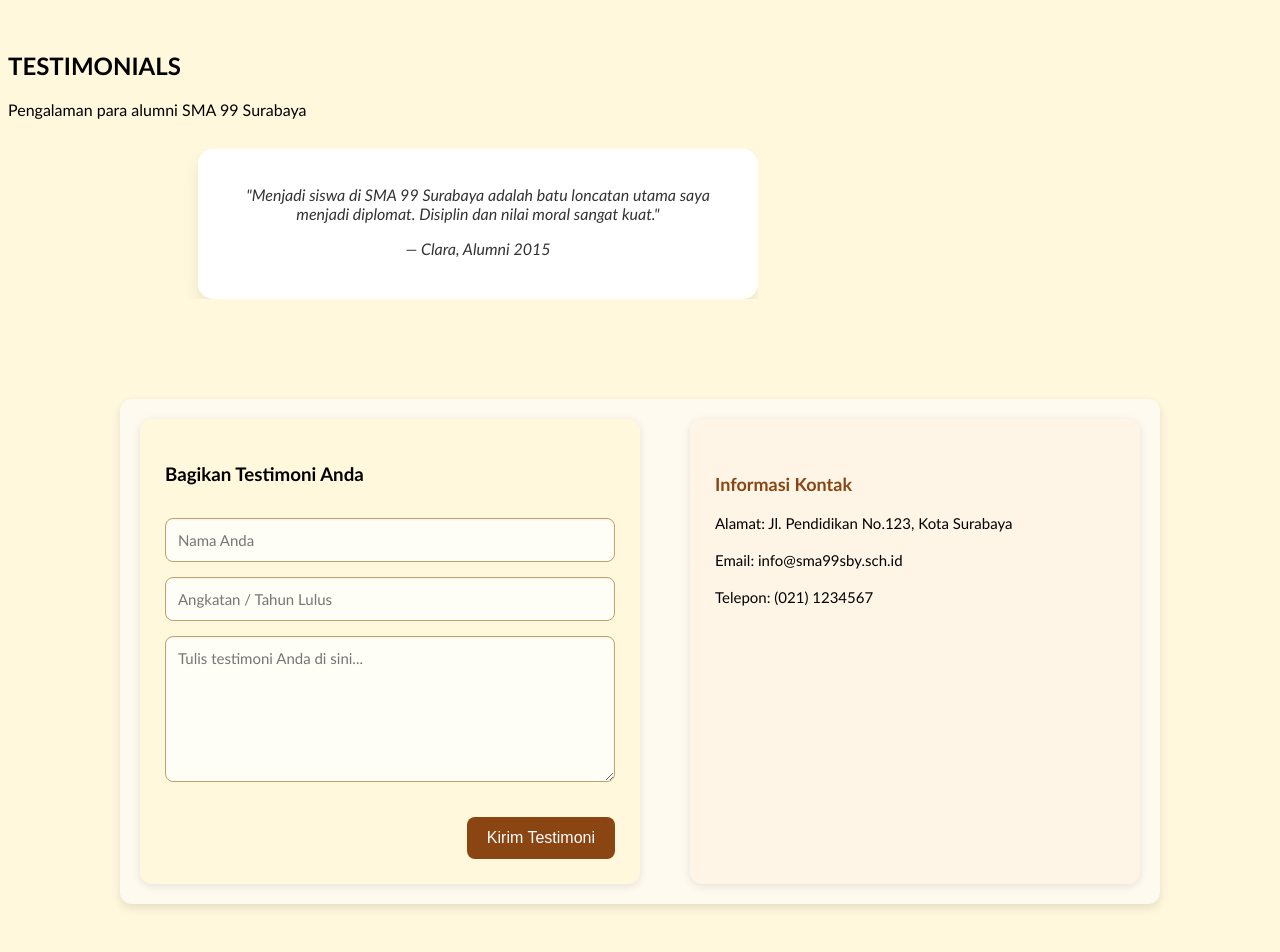
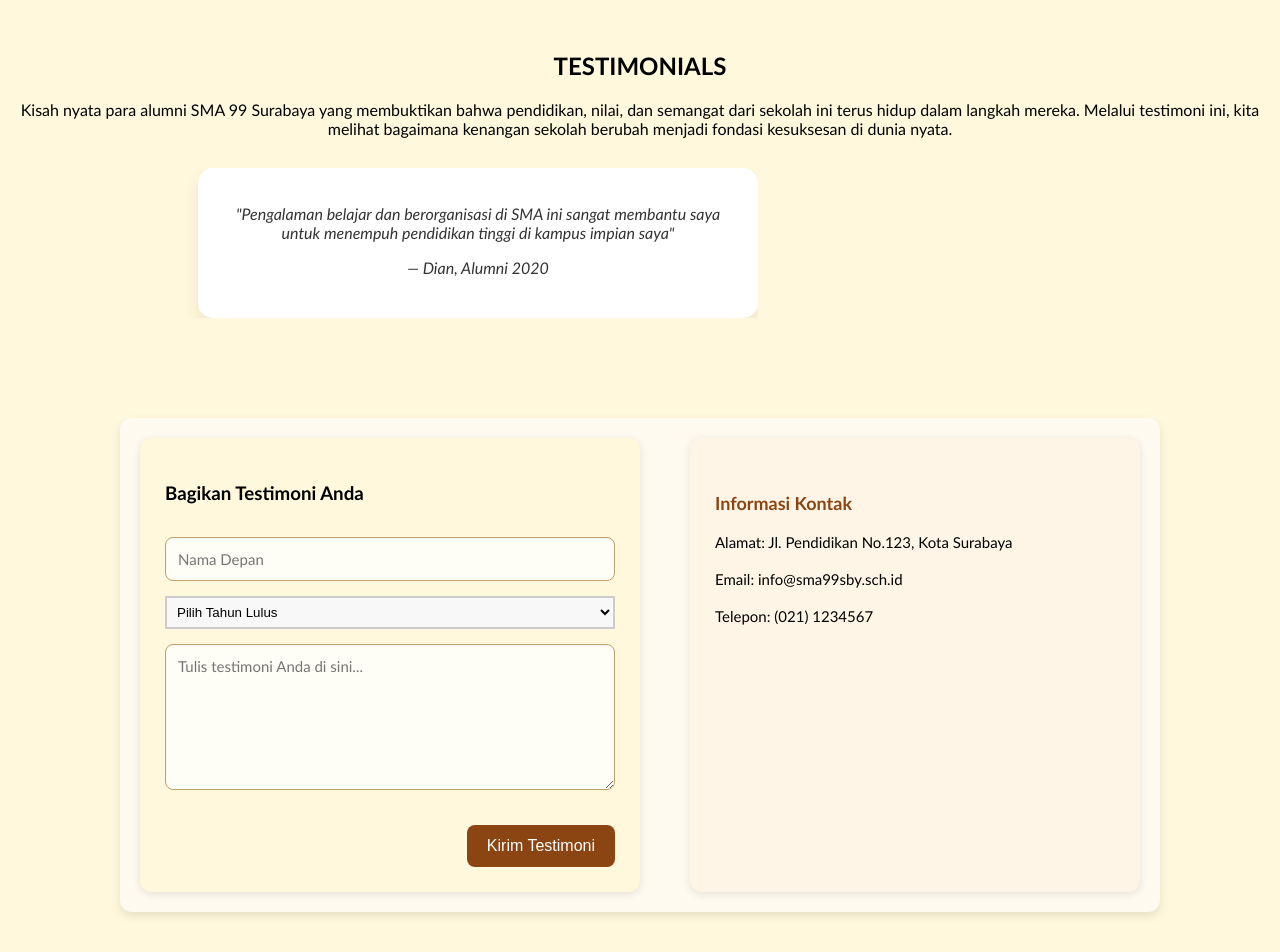
Before and after one commit to Erisadwi/Manajemen-Alumni-SMA, a PHP site: page /halaman_kontak_admin.php in a window 1280 px wide. Shown: the part 47-999 px from the top of the page. Run offline with PHP 8.4, Linux system fonts and the light colour scheme; data comes from the database, SQL or seed files in the repository.

Commit message:
update tampilan testimoni

```diff
--- a/halaman_kontak_admin.php
+++ b/halaman_kontak_admin.php
@@ -11,73 +11,63 @@
     <div class="navbar-container">
         <div class="logo">Dashboard Admin</div>
         <ul class="nav-links">
-            <li><a href="index_alumni.php">Home</a></li>
+            <li><a href="index_admin.php">Home</a></li>
             <li><a href="crudAlumni.php">Data Alumni</a></li>
-            <li><a href="halaman_statistik_alumni.php">Statistik</a></li>
-            <li><a href="halaman_kontak_alumni.php">Kontak</a></li>
+            <li><a href="halaman_statistik_admin.php">Statistik</a></li>
+            <li><a href="halaman_kontak_admin.php">Kontak</a></li>
             <li><a href="logout.php">Logout</a></li>
         </ul>
     </div>
 </div>
 
 <div class="testimonials-section">
-    <h2 class="testimonial-title">TESTIMONIALS</h2>
-    <p class="testimonial-subtitle">Pengalaman para alumni SMA 99 Surabaya</p>
+    <h2 class="testimonial-title" style="text-align: center;">TESTIMONIALS</h2>
+    <p class="testimonial-subtitle" style="text-align: center;">Kisah nyata para alumni SMA 99 Surabaya yang membuktikan bahwa pendidikan, nilai, dan semangat dari sekolah ini terus hidup dalam langkah mereka.
+                                                                Melalui testimoni ini, kita melihat bagaimana kenangan sekolah berubah menjadi fondasi kesuksesan di dunia nyata.</p>
 
     <div class="testimonial-carousel">
         <div class="testimonial-cards">
-            <div class="testimonial-card active">
-                <p>"Menjadi siswa di SMA 99 Surabaya adalah batu loncatan utama saya menjadi diplomat. Disiplin dan nilai moral sangat kuat."</p>
-                <span>— Clara, Alumni 2015</span>
-            </div>
-            <div class="testimonial-card">
-                <p>"Dulu saya pemalu. Sekarang saya jadi pembicara publik. Terima kasih bimbingan para guru!"</p>
-                <span>— Budi, Alumni 2016</span>
-            </div>
-            <div class="testimonial-card">
-                <p>"Ekstrakurikuler robotik SMA 99 mengantar saya ke MIT!"</p>
-                <span>— Kevin, Alumni 2018</span>
-            </div>
-            <div class="testimonial-card">
-                <p>"Nilai kepemimpinan dan integritas membuat saya tahan banting di dunia kerja."</p>
-                <span>— Sari, Alumni 2022</span>
-            </div>
-            <div class="testimonial-card">
-                <p>"Saya belajar menjadi pendidik sejati dari guru-guru SMA 99."</p>
-                <span>— Dinda, Alumni 2019</span>
-            </div>
-            <div class="testimonial-card">
-                <p>"SMA 99 tempat saya belajar konsistensi dan kerja keras. Kini saya CEO di startup teknologi."</p>
-                <span>— Rizky, Alumni 2021</span>
-            </div>
-            <div class="testimonial-card">
-                <p>"Pembinaan karakter di sekolah ini sangat berkesan. Membangun karakter saya sejak dini."</p>
-                <span>— Maria, Alumni 2024</span>
-            </div>
-            <div class="testimonial-card">
-                <p>"SMA 99 bukan hanya sekolah, tapi rumah kedua bagi saya."</p>
-                <span>— Andre, Alumni 2017</span>
-            </div>
-            <div class="testimonial-card">
-                <p>"Saya bangga menjadi alumni SMA 99. Jejaringnya kuat di seluruh Indonesia."</p>
-                <span>— Lina, Alumni 2023</span>
-            </div>
-            <div class="testimonial-card">
-                <p>"Guru-gurunya luar biasa, dan saya tidak akan pernah melupakan masa SMA ini."</p>
-                <span>— Daniel, Alumni 2020</span>
-            </div>
+        <?php
+        include 'koneksi.php';
+        $query = "SELECT * FROM testimonialumni WHERE tampilkan = 1 ORDER BY idtestimoniAlumni DESC";
+        $result = mysqli_query($koneksi, $query);
+
+        $index = 0;
+            while ($row = mysqli_fetch_assoc($result)) {
+                $activeClass = $index === 0 ? 'active' : '';
+                echo '<div class="testimonial-card ' . $activeClass . '">';
+                echo '<p>"' . htmlspecialchars($row['testimoni']) . '"</p>';
+                echo '<span>— ' . htmlspecialchars($row['nama_depan']) . ', Alumni ' . htmlspecialchars($row['tahunLulus']) . '</span>';
+                echo '</div>';
+        $index++;
+        }
+        ?>
         </div>
     </div>
 </div>
 
 <div class="contact-container">
-    <form class="contact-form" action="proses_testimoni.php" method="post">
-        <h3>Bagikan Testimoni Anda</h3>
-        <input type="text" name="nama" placeholder="Nama Anda" required>
-        <input type="text" name="angkatan" placeholder="Angkatan / Tahun Lulus" required>
-        <textarea name="testimoni" placeholder="Tulis testimoni Anda di sini..." required></textarea>
-        <button type="submit">Kirim Testimoni</button>
-    </form>
+
+<?php
+if (isset($_GET['status']) && $_GET['status'] === 'sukses') {
+    echo '<script>alert("Testimoni berhasil terkirim!");</script>';
+}
+?>
+
+<form class="contact-form" action="proses_testimoni.php" method="post">
+    <h3>Bagikan Testimoni Anda</h3>
+    <input type="text" name="nama_depan" placeholder="Nama Depan" required>
+    <select name="tahunLulus" required>
+        <option value="" disabled selected>Pilih Tahun Lulus</option>
+        <option value="2024">2024</option>
+        <option value="2023">2023</option>
+        <option value="2022">2022</option>
+        <option value="2021">2021</option>
+        <option value="2020">2020</option>
+    </select>
+    <textarea name="testimoni" placeholder="Tulis testimoni Anda di sini..." required></textarea>
+    <button type="submit">Kirim Testimoni</button>
+</form>
 
     <div class="contact-info">
         <h4>Informasi Kontak</h4>
--- a/index_alumni.php
+++ b/index_alumni.php
@@ -14,10 +14,10 @@
       <div class="navbar-container">
         <div class="logo">Dashboard Admin</div>
         <ul class="nav-links">
-          <li><a href="index_admin.php">Home</a></li>
+          <li><a href="index_alumni.php">Home</a></li>
           <li><a href="dataAlumni.php">Data Alumni</a></li>
-          <li><a href="halaman_statistik_admin.php">Statistik</a></li>
-          <li><a href="halaman_kontak_admin.php">Kontak</a></li>
+          <li><a href="halaman_statistik_alumni.php">Statistik</a></li>
+          <li><a href="halaman_kontak_alumni.php">Kontak</a></li>
           <li><a href="logout.php">Logout</a></li>
         </ul>
       </div>
--- a/style.css
+++ b/style.css
@@ -52,7 +52,7 @@ body {
 
 h1 {
   text-transform: uppercase;
-  color: #8B4513;
+  color: #1a2121;
 }
 
 table {
@@ -156,8 +156,8 @@ form.search-form input[type="number"] {
   border: 1px solid #ccc;
   border-radius: 4px;
   width: 180px;
-  height: 36px;            /* Pastikan tinggi input sama dengan tombol */
-  box-sizing: border-box;  /* Agar padding tidak membuat input melebar */
+  height: 36px;
+  box-sizing: border-box;
 }
 
 form.search-form button,
@@ -170,11 +170,11 @@ form.search-form .button {
   border-radius: 4px;
   cursor: pointer;
   text-decoration: none;
-  height: 36px;             /* Pastikan tinggi tombol sama dengan input */
+  height: 36px;
   display: flex;
   align-items: center;
   justify-content: center;
-  min-width: 80px;          /* Lebar minimal tombol agar konsisten */
+  min-width: 80px;
   box-sizing: border-box;
 }
 
@@ -417,7 +417,6 @@ form.search-form .button {
   margin: 0 0 10px 0;
 }
 
-/* Responsive (tambahan) */
 @media screen and (max-width: 500px) {
   .kontak-page .contact-container {
     flex-direction: column;
```
Also changed, not shown: halaman_kontak_alumni.php (+19 -43 lines).
